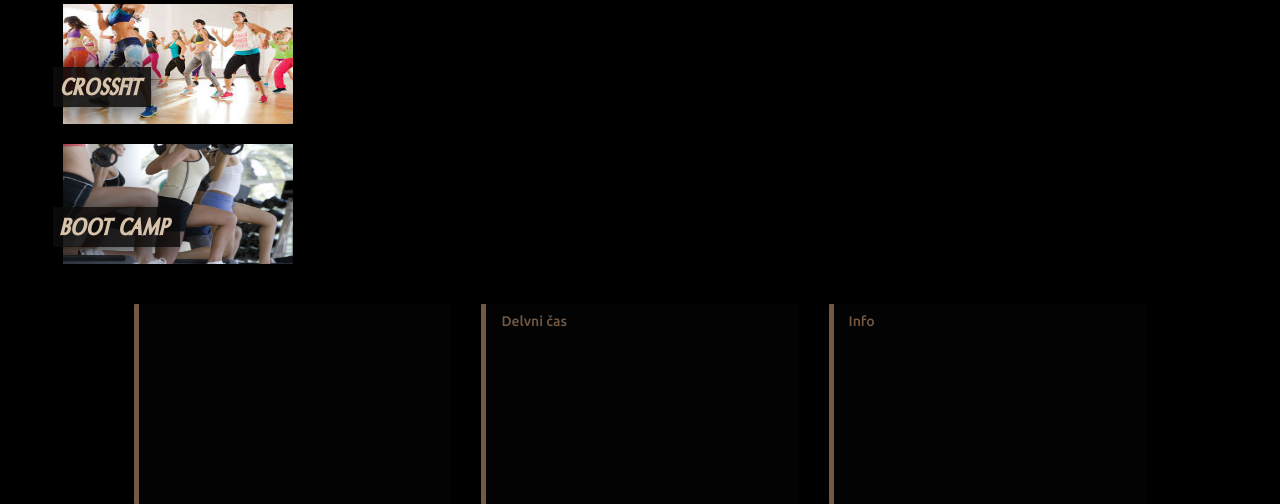
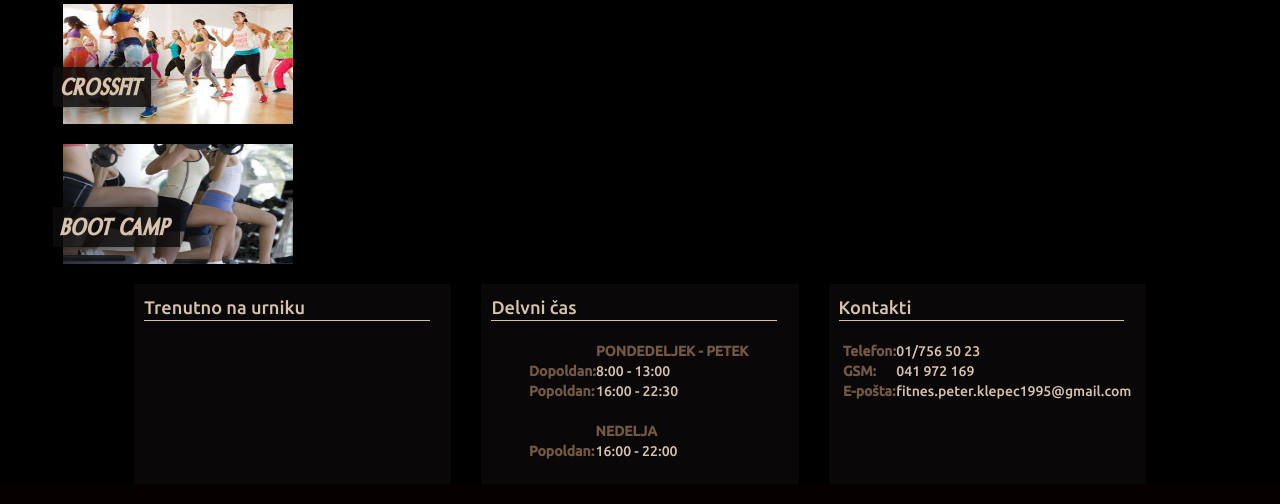
Before and after one commit to simonrakovic/peterklepec, a Django app: template templates/webpages/info.html in a window 1280 px wide. Shown: the part 1366-1870 px from the top of the page. After the commit the page ends 1825 px from the top, so only its background shows below. Run offline with Django 3.2, Linux system fonts and the light colour scheme; the template is opened without the code that fills it: values that come from a table or form of the project are taken from there, others are empty; data comes from the database, SQL or seed files in the repository; parts of the project's set-up code (start-up, migrations or seed data) failed here and were passed over; some libraries are stand-ins or nearby versions.

Commit message:
popraqvki

```diff
--- /dev/null
+++ b/db_backup/webpage_customertype.csv
@@ -0,0 +1,2 @@
+1,"klasična"
+2,"študenti, dijaki in upokojenci"
--- /dev/null
+++ b/db_backup/webpage_custompage.csv
@@ -0,0 +1,6 @@
+1,"Novica o novi ponudbi","V LETOŠNJI SEZONI NIŽJE CENE","Neomejni obisk za vse vodabe že od 40€ dalje","V LETOŠNJI SEZONI NIŽJE CENE!!!
+ZA PODJETJA IN KLUBE TER NJIHOVE ČLANE ŽE OD 30.00€ DALJE
+IN
+NEOMEJEN OBISK ZA VSE VODENE VADBE
+ŽE OD 40.00€ DALJE",9,1,1
+2,"Novica o zumbi","ZUMBA","Get movin'","Zumba ..............",10,0,1
--- /dev/null
+++ b/db_backup/webpage_exerciselength.csv
@@ -0,0 +1,3 @@
+1,"Celodnevno","08:00:00","23:00:00","01:00:00"
+2,"Popoldansko","16:00:00","23:00:00","00:28:30"
+3,"Dopoldansko","08:00:00","13:00:00","00:30:00"
--- /dev/null
+++ b/db_backup/webpage_exercises.csv
@@ -0,0 +1,4 @@
+1,"Fitnes","Neki",1,1,1,1,1,1
+2,"Pace","Nekki",1,1,2,1,2,2
+3,"Crossfit","Neki",1,1,3,1,3,2
+4,"Boot camp","Neki",1,1,3,1,4,2
--- /dev/null
+++ b/db_backup/webpage_exercisespagelayout.csv
@@ -0,0 +1,3 @@
+1,"4 ceniki, manj prostoraa za opis"
+2,"Plac za 2 cenika, več prostora za opis"
+3,"Samo link do cenika, več prostora za opis"
--- /dev/null
+++ b/db_backup/webpage_imageplacement.csv
@@ -0,0 +1,4 @@
+1,"Osnovni menu - LEVO"
+2,"Osnovni menu - DESNO"
+3,"Galerija slik "
+4,"Novice"
--- /dev/null
+++ b/db_backup/webpage_news.csv
@@ -0,0 +1,2 @@
+1,"V LETOŠNJI SEZONI NIŽJE CENE","Neomejni obisk za vse vodabe že od 40€ dalje",4,1
+2,"Z 11.5.2014 vam ponujamo novo vadbo ZUMBA","Prvih 10 prijav dobi eksluzivni 20% popust na 3 mesečno karto",6,2
--- /dev/null
+++ b/db_backup/webpage_notworkinghours.csv
@@ -0,0 +1,6 @@
+1,1,"2014-10-03","05:00:00","16:00:00","Bla"
+2,1,"2014-10-07","16:00:00","19:00:00","Z"
+3,1,"2014-10-06","10:00:00","13:00:00","Z
+"
+4,1,"2014-10-10","18:00:00","20:00:00","Malica"
+5,1,"2014-10-10","08:00:00","13:00:00","Zaprto"
--- /dev/null
+++ b/db_backup/webpage_pagelayout.csv
@@ -0,0 +1 @@
+1,"stran  za novice","custompage1.html"
--- /dev/null
+++ b/db_backup/webpage_pricingplan.csv
@@ -0,0 +1,4 @@
+1,1,"Dopoldanska karta"
+2,1,"Celodnevna karta"
+3,2,"Seniorji"
+4,2,"Klasična"
--- /dev/null
+++ b/db_backup/webpage_subscriptionlength.csv
@@ -0,0 +1,4 @@
+1,"mesec",1
+2,"mesec",3
+3,"mesec",6
+4,"mesec",12
--- a/peterklepec_webpage/settings.py
+++ b/peterklepec_webpage/settings.py
@@ -127,8 +127,6 @@ GRAPPELLI_INDEX_DASHBOARD = 'peterklepec_webpage.cms.dashboard.CustomIndexDashbo
 
 
 INSTALLED_APPS = (
-    'grappelli.dashboard',
-    'grappelli',
     'django.contrib.auth',
     'django.contrib.contenttypes',
     'django.contrib.sessions',
@@ -183,6 +181,8 @@ LOGGING = {
 import dj_database_url
 PROJECT_PATH = os.path.abspath(os.path.dirname(__file__))
 DATABASES = {'default': dj_database_url.parse('sqlite:///'+PROJECT_PATH+'db.sqlite3')}
+
+
 SECURE_PROXY_SSL_HEADER = ('HTTP_X_FORWARDED_PROTO', 'https')
 ALLOWED_HOSTS = [
     'localhost:8000',
--- a/static/css/style.css
+++ b/static/css/style.css
@@ -7,7 +7,6 @@
 .img-nav-left{
     margin-top: 20px;
     margin-right:-15px;
-
 
 }
 
@@ -140,11 +139,51 @@ body{
 
 
 .box{
+
+    margin-top:20px;
     height:200px;
-    border-left: 5px solid #735842;
-    border-radius: 1px;
-    background-color: rgba(13,11,11,0.3);
+    background-color: rgba(13,11,11,0.7);
+}
 
+.box-title{
+    margin-left: 10px;
+    border-bottom: 1px solid #D7C3AB;
+    width: 90%;
+    padding-top:10px;
+
+    color:  #D7C3AB;
+    font-size:1.3em
+}
+
+
+
+.box > table{
+    margin-top: 20px;
+    width: 70%;
+    margin-left: auto;
+    margin-right: auto;
+}
+
+.box > table > tbody > tr > td{
+    text-align: left;
+    color: #D7C3AB;
+    width: 70%;
+}
+
+.box > table > thead > tr > th{
+    width: 70%;
+    text-align: left;
+    text-transform: uppercase;
+}
+
+.box > table > thead > tr > td{
+    width: 30%;
+}
+
+.box > table > tbody > tr > th{
+
+
+    width: 30%;
 }
 
 
--- a/static/css/webpage/info.css
+++ b/static/css/webpage/info.css
@@ -35,6 +35,7 @@
     color:#A38A70;
     text-decoration: underline;
     width: 20%;
+
 }
 
 .info-map{
--- a/templates/main.html
+++ b/templates/main.html
@@ -81,7 +81,7 @@
                                     <div class="jm-item-wrapper">
                                         <div class="jm-item-image">
                                             <a class="menuItem" href="/ponudba/{{ image.exercisesID.id }}">
-                                                <img src="{{ MEDIA_URL }}{{ image.imageDestination }}"  class="img-nav-images" />
+                                                <img src="{{ MEDIA_URL }}{{ image.imageDestination }}"   class="img-nav-images" />
                                                 <span class="jm-item-overlay "> </span>
                                             </a>
                                         </div>
@@ -144,20 +144,73 @@
                     </div>
 
                     <div class="row">
-
                         <div class="col-lg-4">
-                            <div class="container-fluid box">
-
+                            <div class="box">
+                                <div class="box-title">Trenutno na urniku</div>
                             </div>
                         </div>
                         <div class="col-lg-4">
-                            <div class="container-fluid box">
-                                <h5>Delvni čas</h5>
+                            <div class="box">
+                                <div class="box-title">Delvni čas</div>
+                                <table>
+                                            <thead>
+                                                <tr>
+                                                    <td></td>
+                                                    <th>Pondedeljek - Petek</th>
+                                                </tr>
+                                            </thead>
+                                            <tbody>
+                                            <tr>
+                                                <th>Dopoldan:</th>
+                                                <td>8:00 - 13:00 </td>
+                                            </tr>
+                                            <tr>
+                                                <th>Popoldan:</th>
+                                                <td>16:00 - 22:30</td>
+                                            </tr>
+                                            </tbody>
+
+
+                                    </table>
+                                    <table >
+                                            <thead>
+                                                <tr>
+                                                    <td></td>
+                                                    <th>Nedelja</th>
+                                                </tr>
+                                            </thead>
+                                            <tbody>
+                                            <tr>
+                                                <th>Popoldan:</th>
+                                                <td>16:00 - 22:00 </td>
+                                            </tr>
+                                            </tbody>
+
+
+                                    </table>
                             </div>
                         </div>
                         <div class="col-lg-4">
-                            <div class="container-fluid box">
-                                <h5>Info</h5>
+                            <div class="box">
+
+                                <div class="box-title">Kontakti</div>
+                                <table>
+                                    <tbody>
+                                    <tr>
+                                        <th>Telefon:</th>
+                                        <td>01/756 50 23</td>
+                                    </tr>
+                                    <tr>
+                                        <th>GSM:</th>
+                                        <td>041 972 169</td>
+                                    </tr>
+                                    <tr>
+                                        <th>E-pošta:</th>
+                                        <td>fitnes.peter.klepec1995@gmail.com</td>
+                                    </tr>
+                                    </tbody>
+                                </table>
+
                             </div>
                         </div>
                     </div>
```
Also changed, not shown: db_backup/webpage_exercisesweeklytimetable.csv (added, +13 -0 lines), db_backup/webpage_images.csv (added, +11 -0 lines), db_backup/webpage_prices.csv (added, +16 -0 lines), db_backup/webpage_weekday.csv (added, +7 -0 lines), 1 other file.
